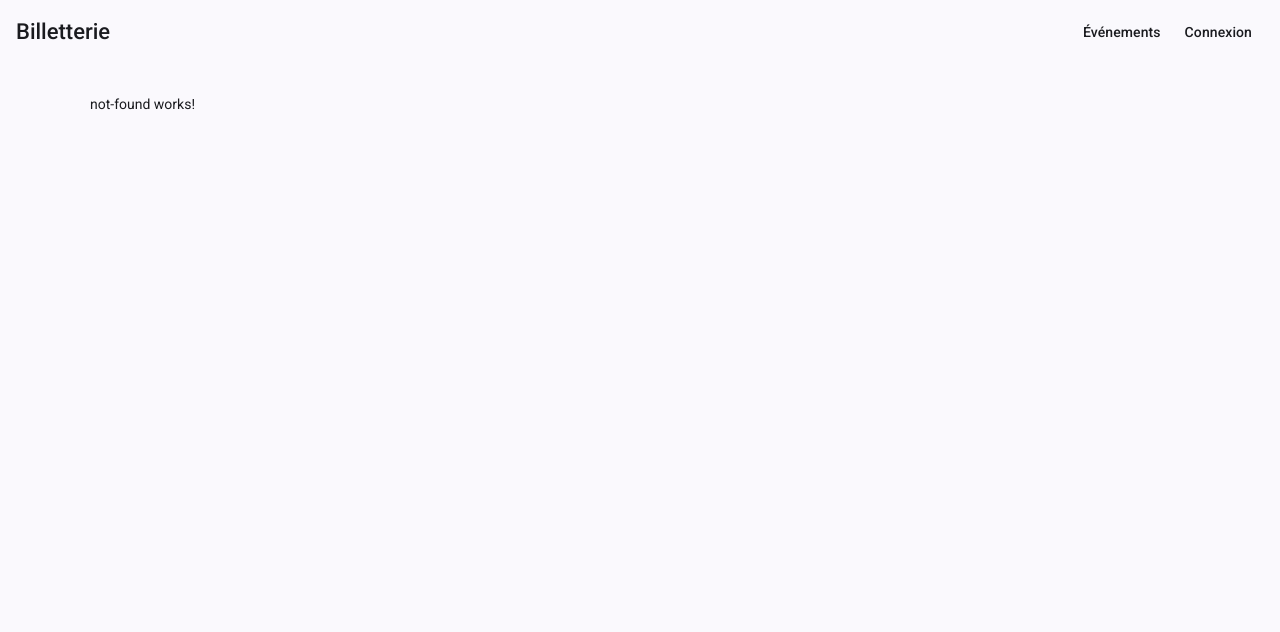
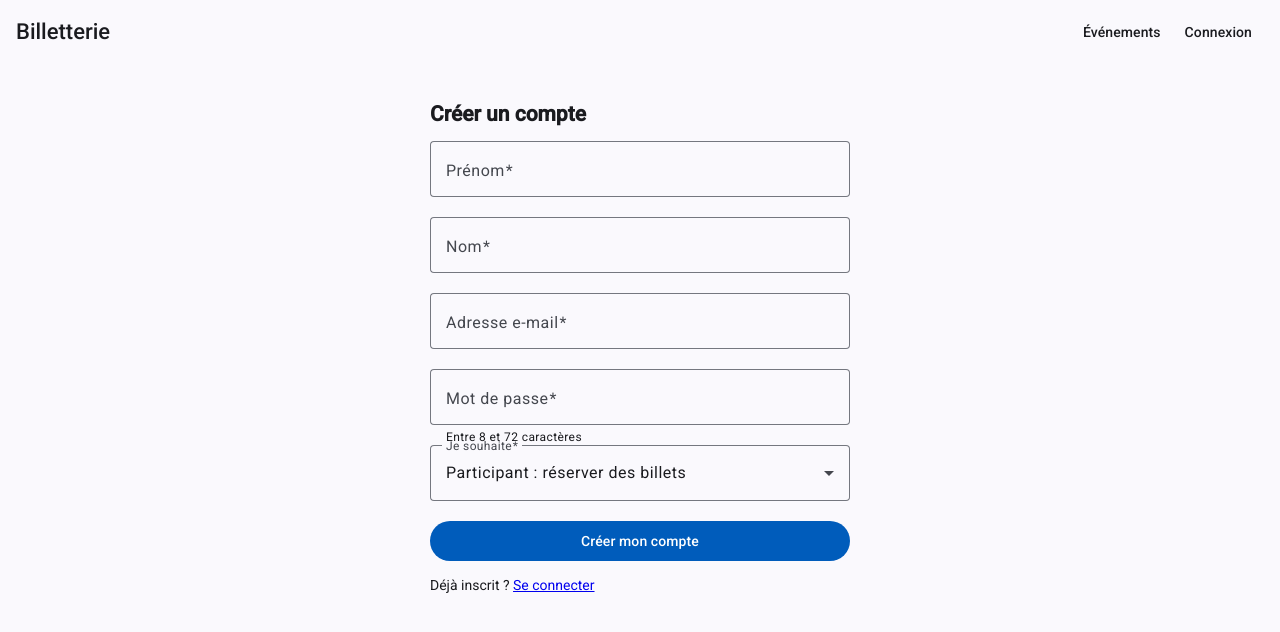
Before and after one commit to yassineelk13/ticketing, an Angular app in the folder frontend/: page /register in a window 1280 px wide. Shown: the top 632 px of the page. Built offline with nearby package versions, Linux system fonts and the light colour scheme.

Commit message:
feat(frontend): add login and register pages

```diff
--- a/frontend/src/app/app.routes.ts
+++ b/frontend/src/app/app.routes.ts
@@ -14,6 +14,11 @@ export const routes: Routes = [
     loadComponent: () => import('./features/auth/login/login').then((m) => m.Login),
   },
   {
+    path: 'register',
+    title: 'Inscription',
+    loadComponent: () => import('./features/auth/register/register').then((m) => m.Register),
+  },
+  {
     path: '**',
     title: 'Page introuvable',
     loadComponent: () => import('./shared/not-found/not-found').then((m) => m.NotFound),
--- a/frontend/src/app/core/auth/auth.service.ts
+++ b/frontend/src/app/core/auth/auth.service.ts
@@ -1,10 +1,10 @@
-import { HttpClient } from '@angular/common/http';
+import { HttpClient, HttpContext } from '@angular/common/http';
 import { computed, inject, Service, signal } from '@angular/core';
 import { Observable, tap } from 'rxjs';
 import { API_BASE } from '../api.config';
 import { LoginRequest, LoginResponse, RegisterRequest, UserResponse } from '../models/user.model';
 import { decodeJwt, isExpired } from './jwt.util';
-
+import { SILENT_ERRORS } from '../http/api-context';
 // const TOKEN_KEY = 'billetterie.access-token';
 
 export const TOKEN_KEY = 'billetterie.access-token';
@@ -12,6 +12,7 @@ export const TOKEN_KEY = 'billetterie.access-token';
 @Service()
 export class AuthService {
   private readonly http = inject(HttpClient);
+  private readonly silentErrors = { context: new HttpContext().set(SILENT_ERRORS, true) };
   private readonly tokenState = signal<string | null>(this.loadValidToken());
 
   readonly token = this.tokenState.asReadonly();
@@ -28,12 +29,12 @@ export class AuthService {
   });
 
   register(request: RegisterRequest): Observable<UserResponse> {
-    return this.http.post<UserResponse>(`${API_BASE}/users/register`, request);
+    return this.http.post<UserResponse>(`${API_BASE}/users/register`, request, this.silentErrors);
   }
 
   login(request: LoginRequest): Observable<LoginResponse> {
     return this.http
-      .post<LoginResponse>(`${API_BASE}/users/login`, request)
+      .post<LoginResponse>(`${API_BASE}/users/login`, request, this.silentErrors)
       .pipe(tap((response) => this.setToken(response.accessToken)));
   }
 
--- a/frontend/src/app/features/auth/login/login.html
+++ b/frontend/src/app/features/auth/login/login.html
@@ -1 +1,30 @@
-<p>login works!</p>
+<section class="auth-card">
+  <h1>Connexion</h1>
+
+  <form [formGroup]="form" (ngSubmit)="submit()" novalidate>
+    @if (loginError()) {
+      <p class="form-error" role="alert">{{ loginError() }}</p>
+    }
+
+    <mat-form-field appearance="outline">
+      <mat-label>Adresse e-mail</mat-label>
+      <input matInput type="email" formControlName="email" autocomplete="email" />
+      <mat-error>{{ fieldError(form.controls.email, emailMessages) }}</mat-error>
+    </mat-form-field>
+
+    <mat-form-field appearance="outline">
+      <mat-label>Mot de passe</mat-label>
+      <input matInput type="password" formControlName="password" autocomplete="current-password" />
+      <mat-error>{{ fieldError(form.controls.password, passwordMessages) }}</mat-error>
+    </mat-form-field>
+
+    <button mat-flat-button type="submit" [disabled]="submitting()">
+      {{ submitting() ? 'Connexion…' : 'Se connecter' }}
+    </button>
+  </form>
+
+  <p>
+    Pas encore de compte ?
+    <a routerLink="/register" [queryParams]="returnUrl ? { returnUrl } : null">Créer un compte</a>
+  </p>
+</section>
--- a/frontend/src/app/features/auth/login/login.ts
+++ b/frontend/src/app/features/auth/login/login.ts
@@ -1,9 +1,63 @@
-import { Component } from '@angular/core';
+import { HttpErrorResponse } from '@angular/common/http';
+import { Component, inject, signal } from '@angular/core';
+import { NonNullableFormBuilder, ReactiveFormsModule, Validators } from '@angular/forms';
+import { MatButtonModule } from '@angular/material/button';
+import { MatFormFieldModule } from '@angular/material/form-field';
+import { MatInputModule } from '@angular/material/input';
+import { ActivatedRoute, Router, RouterLink } from '@angular/router';
+import { AuthService } from '../../../core/auth/auth.service';
+import { safeReturnUrl } from '../../../core/auth/return-url';
+import { toUserMessage } from '../../../core/http/problem';
+import { NotificationService } from '../../../core/notification/notification.service';
+import { fieldError } from '../../../shared/forms/form-errors';
 
 @Component({
-  imports: [],
   selector: 'app-login',
+  imports: [ReactiveFormsModule, RouterLink, MatFormFieldModule, MatInputModule, MatButtonModule],
+  templateUrl: './login.html',
   styleUrl: './login.scss',
-  templateUrl: './login.html',
 })
-export class Login {}
+export class Login {
+  private readonly fb = inject(NonNullableFormBuilder);
+  private readonly auth = inject(AuthService);
+  private readonly router = inject(Router);
+  private readonly route = inject(ActivatedRoute);
+  private readonly notifications = inject(NotificationService);
+
+  protected readonly returnUrl = this.route.snapshot.queryParamMap.get('returnUrl');
+  protected readonly form = this.fb.group({
+    email: ['', [Validators.required, Validators.email]],
+    password: ['', [Validators.required]],
+  });
+  protected readonly submitting = signal(false);
+  protected readonly loginError = signal<string | null>(null);
+
+  protected readonly fieldError = fieldError;
+  protected readonly emailMessages = {
+    required: 'L’adresse e-mail est obligatoire.',
+    email: 'Adresse e-mail invalide.',
+  };
+  protected readonly passwordMessages = { required: 'Le mot de passe est obligatoire.' };
+
+  protected submit(): void {
+    if (this.form.invalid) {
+      this.form.markAllAsTouched();
+      return;
+    }
+    this.submitting.set(true);
+    this.loginError.set(null);
+    this.auth.login(this.form.getRawValue()).subscribe({
+      next: () => {
+        void this.router.navigateByUrl(safeReturnUrl(this.returnUrl));
+      },
+      error: (error: HttpErrorResponse) => {
+        this.submitting.set(false);
+        if (error.status === 401) {
+          this.loginError.set('E-mail ou mot de passe incorrect.');
+        } else {
+          this.notifications.error(toUserMessage(error.status));
+        }
+      },
+    });
+  }
+}
--- /dev/null
+++ b/frontend/src/app/features/auth/register/register.html
@@ -0,0 +1,48 @@
+<section class="auth-card">
+  <h1>Créer un compte</h1>
+
+  <form [formGroup]="form" (ngSubmit)="submit()" novalidate>
+    <mat-form-field appearance="outline">
+      <mat-label>Prénom</mat-label>
+      <input matInput formControlName="firstName" autocomplete="given-name" />
+      <mat-error>{{ fieldError(form.controls.firstName, requiredMessage) }}</mat-error>
+    </mat-form-field>
+
+    <mat-form-field appearance="outline">
+      <mat-label>Nom</mat-label>
+      <input matInput formControlName="lastName" autocomplete="family-name" />
+      <mat-error>{{ fieldError(form.controls.lastName, requiredMessage) }}</mat-error>
+    </mat-form-field>
+
+    <mat-form-field appearance="outline">
+      <mat-label>Adresse e-mail</mat-label>
+      <input matInput type="email" formControlName="email" autocomplete="email" />
+      <mat-error>{{ fieldError(form.controls.email, emailMessages) }}</mat-error>
+    </mat-form-field>
+
+    <mat-form-field appearance="outline">
+      <mat-label>Mot de passe</mat-label>
+      <input matInput type="password" formControlName="password" autocomplete="new-password" />
+      <mat-hint>Entre 8 et 72 caractères</mat-hint>
+      <mat-error>{{ fieldError(form.controls.password, passwordMessages) }}</mat-error>
+    </mat-form-field>
+
+    <mat-form-field appearance="outline">
+      <mat-label>Je souhaite</mat-label>
+      <mat-select formControlName="role">
+        @for (option of roles; track option.value) {
+          <mat-option [value]="option.value">{{ option.label }}</mat-option>
+        }
+      </mat-select>
+    </mat-form-field>
+
+    <button mat-flat-button type="submit" [disabled]="submitting()">
+      {{ submitting() ? 'Création…' : 'Créer mon compte' }}
+    </button>
+  </form>
+
+  <p>
+    Déjà inscrit ?
+    <a routerLink="/login" [queryParams]="returnUrl ? { returnUrl } : null">Se connecter</a>
+  </p>
+</section>
--- /dev/null
+++ b/frontend/src/app/features/auth/register/register.ts
@@ -0,0 +1,86 @@
+import { HttpErrorResponse } from '@angular/common/http';
+import { Component, inject, signal } from '@angular/core';
+import { NonNullableFormBuilder, ReactiveFormsModule, Validators } from '@angular/forms';
+import { MatButtonModule } from '@angular/material/button';
+import { MatFormFieldModule } from '@angular/material/form-field';
+import { MatInputModule } from '@angular/material/input';
+import { MatSelectModule } from '@angular/material/select';
+import { ActivatedRoute, Router, RouterLink } from '@angular/router';
+import { AuthService } from '../../../core/auth/auth.service';
+import { toUserMessage } from '../../../core/http/problem';
+import { Role } from '../../../core/models/user.model';
+import { NotificationService } from '../../../core/notification/notification.service';
+import { applyServerErrors, fieldError } from '../../../shared/forms/form-errors';
+
+@Component({
+  selector: 'app-register',
+  imports: [
+    ReactiveFormsModule,
+    RouterLink,
+    MatFormFieldModule,
+    MatInputModule,
+    MatSelectModule,
+    MatButtonModule,
+  ],
+  templateUrl: './register.html',
+  styleUrl: './register.scss',
+})
+export class Register {
+  private readonly fb = inject(NonNullableFormBuilder);
+  private readonly auth = inject(AuthService);
+  private readonly router = inject(Router);
+  private readonly route = inject(ActivatedRoute);
+  private readonly notifications = inject(NotificationService);
+
+  protected readonly returnUrl = this.route.snapshot.queryParamMap.get('returnUrl');
+  protected readonly form = this.fb.group({
+    firstName: ['', [Validators.required]],
+    lastName: ['', [Validators.required]],
+    email: ['', [Validators.required, Validators.email]],
+    password: ['', [Validators.required, Validators.minLength(8), Validators.maxLength(72)]],
+    role: this.fb.control<Role>('USER', Validators.required),
+  });
+  protected readonly submitting = signal(false);
+
+  protected readonly roles: { value: Role; label: string }[] = [
+    { value: 'USER', label: 'Participant : réserver des billets' },
+    { value: 'ORGANIZER', label: 'Organisateur : créer et gérer des événements' },
+  ];
+
+  protected readonly fieldError = fieldError;
+  protected readonly requiredMessage = { required: 'Ce champ est obligatoire.' };
+  protected readonly emailMessages = {
+    required: 'L’adresse e-mail est obligatoire.',
+    email: 'Adresse e-mail invalide.',
+  };
+  protected readonly passwordMessages = {
+    required: 'Le mot de passe est obligatoire.',
+    minlength: 'Au moins 8 caractères.',
+    maxlength: 'Au plus 72 caractères.',
+  };
+
+  protected submit(): void {
+    if (this.form.invalid) {
+      this.form.markAllAsTouched();
+      return;
+    }
+    this.submitting.set(true);
+    this.auth.register(this.form.getRawValue()).subscribe({
+      next: () => {
+        this.notifications.success('Compte créé. Vous pouvez maintenant vous connecter.');
+        const returnUrl = this.route.snapshot.queryParamMap.get('returnUrl');
+        void this.router.navigate(['/login'], { queryParams: returnUrl ? { returnUrl } : {} });
+      },
+      error: (error: HttpErrorResponse) => {
+        this.submitting.set(false);
+        if (error.status === 409) {
+          const email = this.form.controls.email;
+          email.setErrors({ server: 'Cette adresse e-mail est déjà utilisée.' });
+          email.markAsTouched();
+        } else if (!(error.status === 400 && applyServerErrors(this.form, error))) {
+          this.notifications.error(toUserMessage(error.status));
+        }
+      },
+    });
+  }
+}
--- a/frontend/src/styles.scss
+++ b/frontend/src/styles.scss
@@ -37,3 +37,16 @@ body {
   height: 100%;
 }
 /* You can add global styles to this file, and also import other style files */
+.auth-card {
+  max-width: 420px;
+  margin: 24px auto;
+
+  form {
+    display: flex;
+    flex-direction: column;
+  }
+
+  .form-error {
+    color: #b3261e;
+  }
+}
```
Also changed, not shown: frontend/src/app/features/auth/register/register.scss (added), 2 other files (tests, documents, lock files or other folders).
